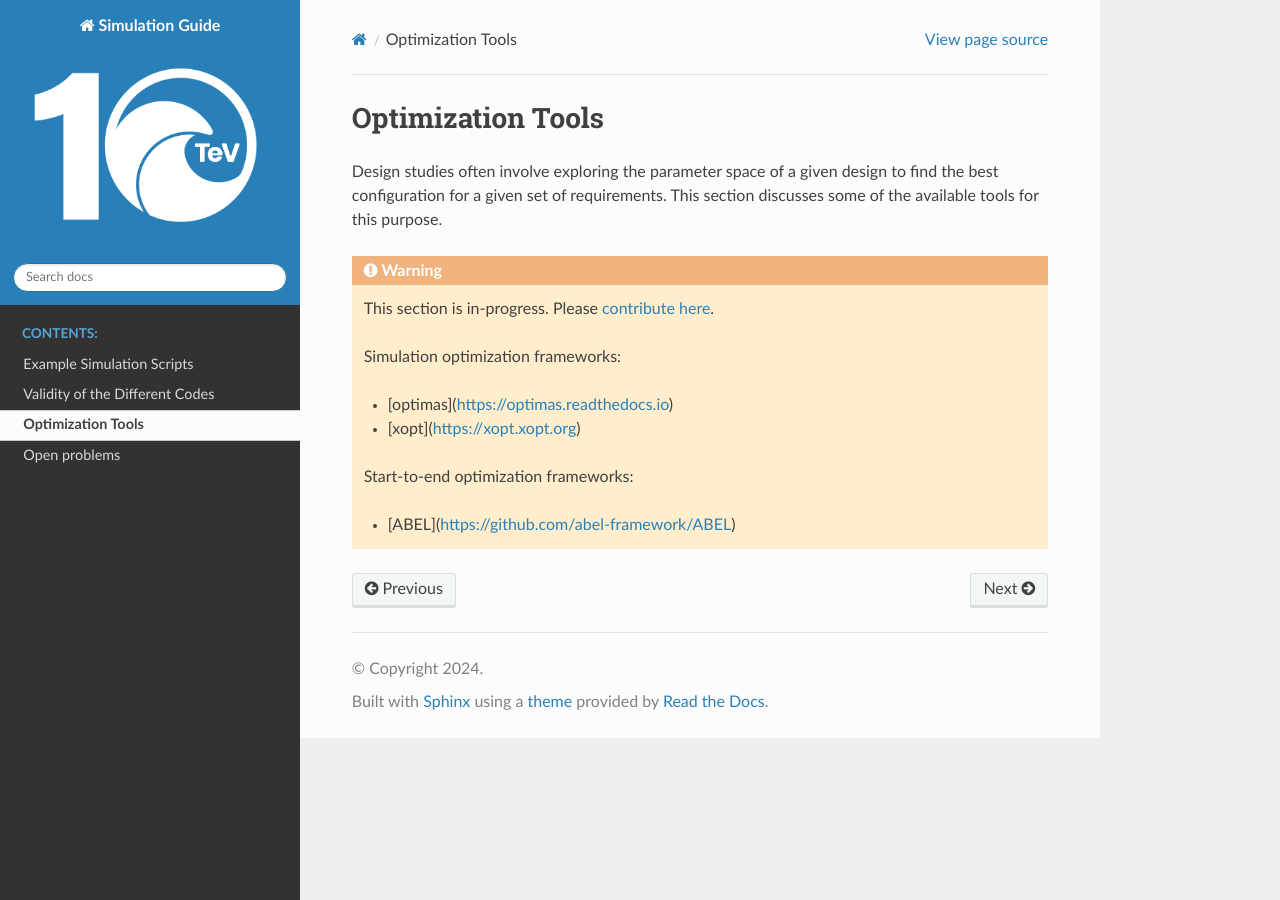
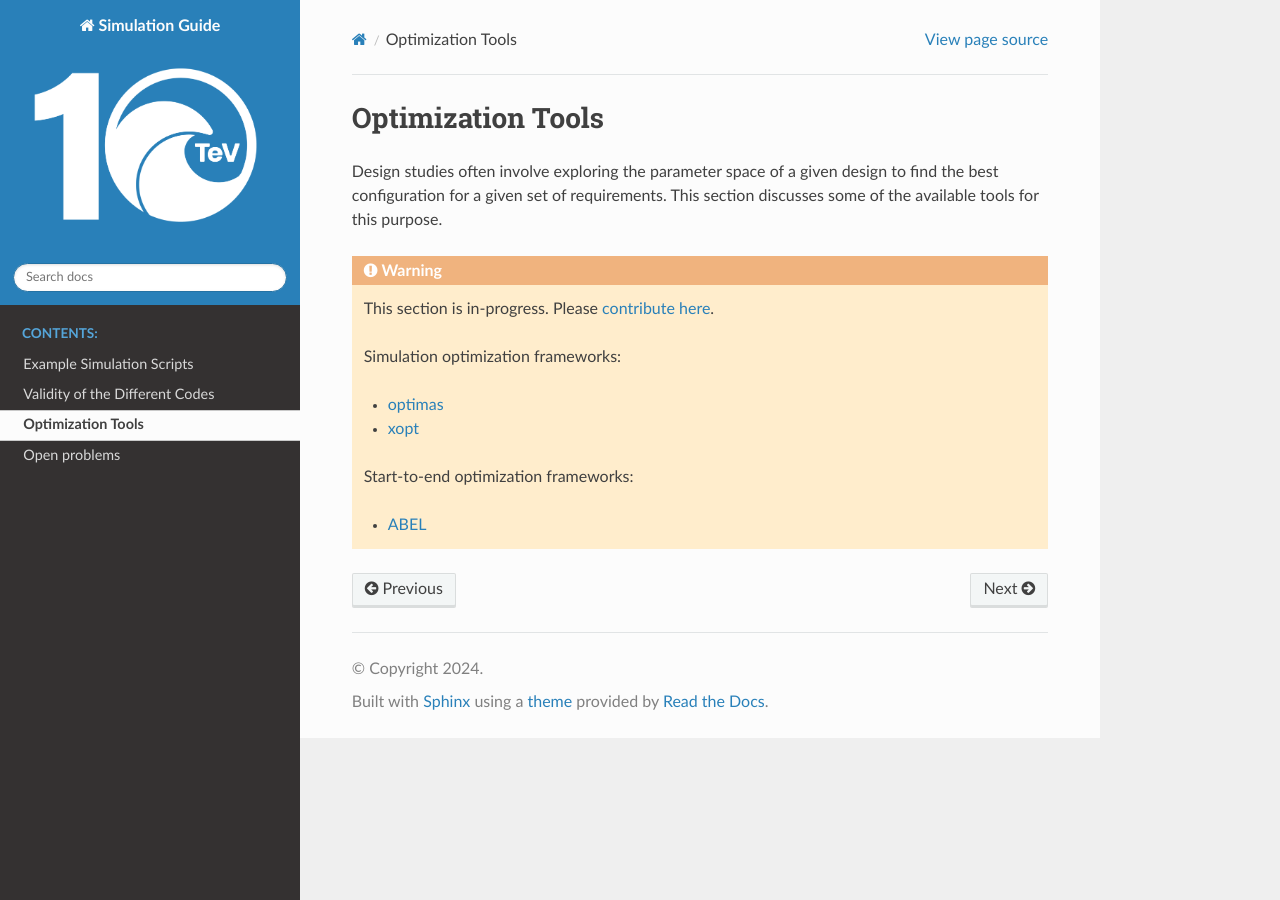
Before and after one commit to 10TeV-wakefield-collider/simulation_guide, a Sphinx documentation site: the page built from docs/optimization_tools/index.rst, in a window 1280 px wide. Built offline with Sphinx 7.4.7 and the Read the Docs theme 3.1.0, drawn with Linux system fonts in a browser that asks for light colours.

Commit message:
Fix Links to RST
Some were by accident in markdown

```diff
--- a/docs/optimization_tools/index.rst
+++ b/docs/optimization_tools/index.rst
@@ -11,9 +11,9 @@ This section discusses some of the available tools for this purpose.
 
    Simulation optimization frameworks:
 
-   * [optimas](https://optimas.readthedocs.io)
-   * [xopt](https://xopt.xopt.org)
+   * `optimas <https://optimas.readthedocs.io>`__
+   * `xopt <https://xopt.xopt.org>`__
 
    Start-to-end optimization frameworks:
 
-   * [ABEL](https://github.com/abel-framework/ABEL)
+   * `ABEL <https://github.com/abel-framework/ABEL>`__
```
